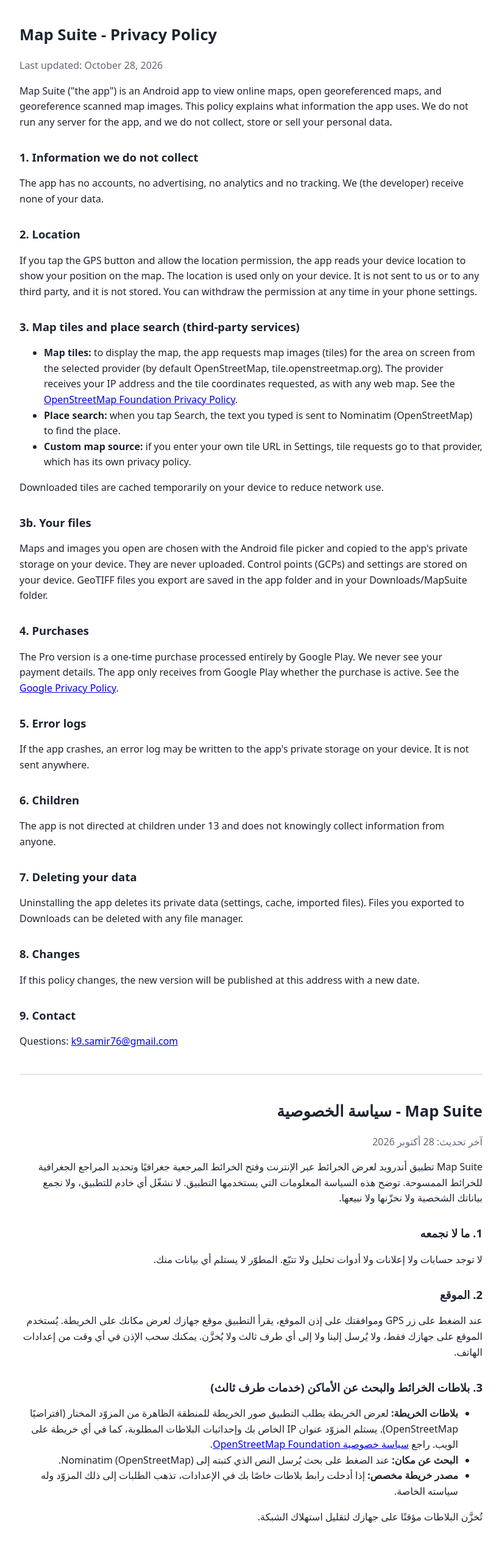
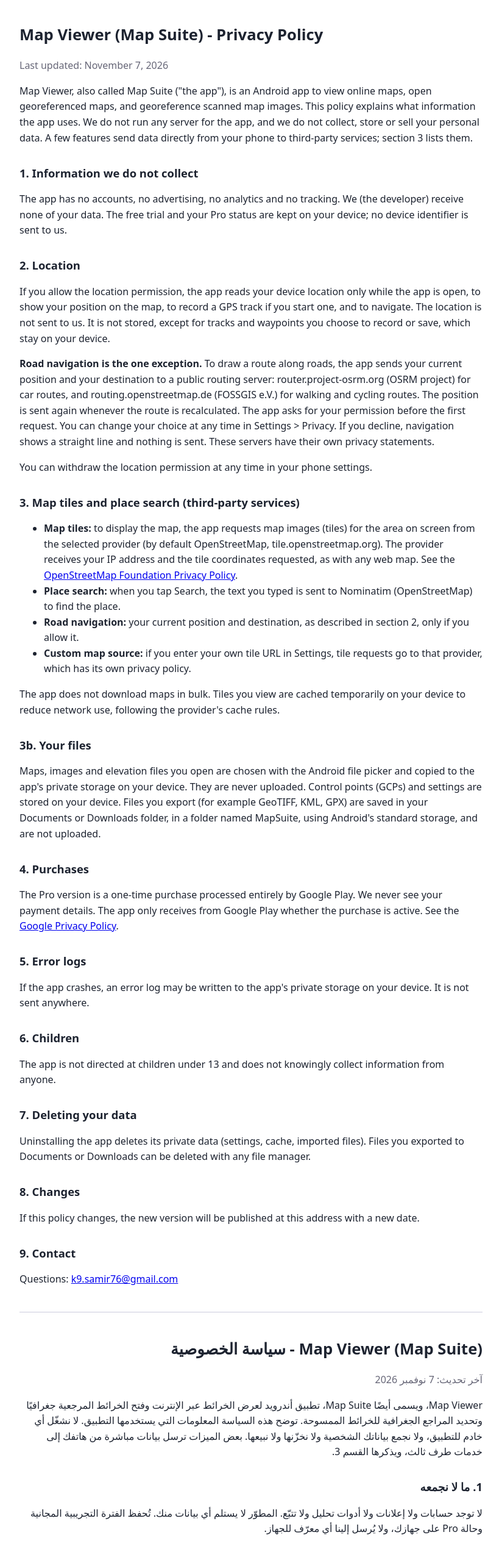
Before and after one commit to samirke2/Privacy-Policy, a plain HTML site: page index.html in a window 1280 px wide. Shown: the top 2535 px of the page at 61% size, without its empty margins (228-1052 px from the left). Drawn offline with Linux system fonts and the light colour scheme.

Commit message:
Add files via upload

```diff
--- a/index.html
+++ b/index.html
@@ -3,7 +3,7 @@
 <head>
 <meta charset="utf-8">
 <meta name="viewport" content="width=device-width, initial-scale=1">
-<title>Map Suite - Privacy Policy</title>
+<title>Map Viewer (Map Suite) - Privacy Policy</title>
 <style>
   body{font-family:system-ui,-apple-system,"Segoe UI",Roboto,Arial,sans-serif;line-height:1.6;max-width:760px;margin:0 auto;padding:20px;color:#1d2330;background:#fff}
   h1{font-size:1.6rem} h2{font-size:1.15rem;margin-top:1.6em}
@@ -15,27 +15,30 @@
 </head>
 <body>
 
-<h1>Map Suite - Privacy Policy</h1>
-<p class="muted">Last updated: October 28, 2026</p>
+<h1>Map Viewer (Map Suite) - Privacy Policy</h1>
+<p class="muted">Last updated: November 7, 2026</p>
 
-<p>Map Suite ("the app") is an Android app to view online maps, open georeferenced maps, and georeference scanned map images. This policy explains what information the app uses. We do not run any server for the app, and we do not collect, store or sell your personal data.</p>
+<p>Map Viewer, also called Map Suite ("the app"), is an Android app to view online maps, open georeferenced maps, and georeference scanned map images. This policy explains what information the app uses. We do not run any server for the app, and we do not collect, store or sell your personal data. A few features send data directly from your phone to third-party services; section 3 lists them.</p>
 
 <h2>1. Information we do not collect</h2>
-<p>The app has no accounts, no advertising, no analytics and no tracking. We (the developer) receive none of your data.</p>
+<p>The app has no accounts, no advertising, no analytics and no tracking. We (the developer) receive none of your data. The free trial and your Pro status are kept on your device; no device identifier is sent to us.</p>
 
 <h2>2. Location</h2>
-<p>If you tap the GPS button and allow the location permission, the app reads your device location to show your position on the map. The location is used only on your device. It is not sent to us or to any third party, and it is not stored. You can withdraw the permission at any time in your phone settings.</p>
+<p>If you allow the location permission, the app reads your device location only while the app is open, to show your position on the map, to record a GPS track if you start one, and to navigate. The location is not sent to us. It is not stored, except for tracks and waypoints you choose to record or save, which stay on your device.</p>
+<p><b>Road navigation is the one exception.</b> To draw a route along roads, the app sends your current position and your destination to a public routing server: router.project-osrm.org (OSRM project) for car routes, and routing.openstreetmap.de (FOSSGIS e.V.) for walking and cycling routes. The position is sent again whenever the route is recalculated. The app asks for your permission before the first request. You can change your choice at any time in Settings &gt; Privacy. If you decline, navigation shows a straight line and nothing is sent. These servers have their own privacy statements.</p>
+<p>You can withdraw the location permission at any time in your phone settings.</p>
 
 <h2>3. Map tiles and place search (third-party services)</h2>
 <ul>
   <li><b>Map tiles:</b> to display the map, the app requests map images (tiles) for the area on screen from the selected provider (by default OpenStreetMap, tile.openstreetmap.org). The provider receives your IP address and the tile coordinates requested, as with any web map. See the <a href="https://osmfoundation.org/wiki/Privacy_Policy">OpenStreetMap Foundation Privacy Policy</a>.</li>
   <li><b>Place search:</b> when you tap Search, the text you typed is sent to Nominatim (OpenStreetMap) to find the place.</li>
+  <li><b>Road navigation:</b> your current position and destination, as described in section 2, only if you allow it.</li>
   <li><b>Custom map source:</b> if you enter your own tile URL in Settings, tile requests go to that provider, which has its own privacy policy.</li>
 </ul>
-<p>Downloaded tiles are cached temporarily on your device to reduce network use.</p>
+<p>The app does not download maps in bulk. Tiles you view are cached temporarily on your device to reduce network use, following the provider's cache rules.</p>
 
 <h2>3b. Your files</h2>
-<p>Maps and images you open are chosen with the Android file picker and copied to the app's private storage on your device. They are never uploaded. Control points (GCPs) and settings are stored on your device. GeoTIFF files you export are saved in the app folder and in your Downloads/MapSuite folder.</p>
+<p>Maps, images and elevation files you open are chosen with the Android file picker and copied to the app's private storage on your device. They are never uploaded. Control points (GCPs) and settings are stored on your device. Files you export (for example GeoTIFF, KML, GPX) are saved in your Documents or Downloads folder, in a folder named MapSuite, using Android's standard storage, and are not uploaded.</p>
 
 <h2>4. Purchases</h2>
 <p>The Pro version is a one-time purchase processed entirely by Google Play. We never see your payment details. The app only receives from Google Play whether the purchase is active. See the <a href="https://policies.google.com/privacy">Google Privacy Policy</a>.</p>
@@ -47,7 +50,7 @@
 <p>The app is not directed at children under 13 and does not knowingly collect information from anyone.</p>
 
 <h2>7. Deleting your data</h2>
-<p>Uninstalling the app deletes its private data (settings, cache, imported files). Files you exported to Downloads can be deleted with any file manager.</p>
+<p>Uninstalling the app deletes its private data (settings, cache, imported files). Files you exported to Documents or Downloads can be deleted with any file manager.</p>
 
 <h2>8. Changes</h2>
 <p>If this policy changes, the new version will be published at this address with a new date.</p>
@@ -58,27 +61,30 @@
 <hr>
 
 <div class="rtl" lang="ar" dir="rtl">
-<h1>Map Suite - سياسة الخصوصية</h1>
-<p class="muted">آخر تحديث: 28 أكتوبر 2026</p>
+<h1>Map Viewer (Map Suite) - سياسة الخصوصية</h1>
+<p class="muted">آخر تحديث: 7 نوفمبر 2026</p>
 
-<p>Map Suite تطبيق أندرويد لعرض الخرائط عبر الإنترنت وفتح الخرائط المرجعية جغرافيًا وتحديد المراجع الجغرافية للخرائط الممسوحة. توضح هذه السياسة المعلومات التي يستخدمها التطبيق. لا نشغّل أي خادم للتطبيق، ولا نجمع بياناتك الشخصية ولا نخزّنها ولا نبيعها.</p>
+<p>Map Viewer، ويسمى أيضًا Map Suite، تطبيق أندرويد لعرض الخرائط عبر الإنترنت وفتح الخرائط المرجعية جغرافيًا وتحديد المراجع الجغرافية للخرائط الممسوحة. توضح هذه السياسة المعلومات التي يستخدمها التطبيق. لا نشغّل أي خادم للتطبيق، ولا نجمع بياناتك الشخصية ولا نخزّنها ولا نبيعها. بعض الميزات ترسل بيانات مباشرة من هاتفك إلى خدمات طرف ثالث، ويذكرها القسم 3.</p>
 
 <h2>1. ما لا نجمعه</h2>
-<p>لا توجد حسابات ولا إعلانات ولا أدوات تحليل ولا تتبّع. المطوّر لا يستلم أي بيانات منك.</p>
+<p>لا توجد حسابات ولا إعلانات ولا أدوات تحليل ولا تتبّع. المطوّر لا يستلم أي بيانات منك. تُحفظ الفترة التجريبية المجانية وحالة Pro على جهازك، ولا يُرسل إلينا أي معرّف للجهاز.</p>
 
 <h2>2. الموقع</h2>
-<p>عند الضغط على زر GPS وموافقتك على إذن الموقع، يقرأ التطبيق موقع جهازك لعرض مكانك على الخريطة. يُستخدم الموقع على جهازك فقط، ولا يُرسل إلينا ولا إلى أي طرف ثالث ولا يُخزَّن. يمكنك سحب الإذن في أي وقت من إعدادات الهاتف.</p>
+<p>عند موافقتك على إذن الموقع، يقرأ التطبيق موقع جهازك أثناء فتح التطبيق فقط، لعرض مكانك على الخريطة ولتسجيل مسار GPS إن بدأته وللتنقل. لا يُرسل الموقع إلينا، ولا يُخزَّن إلا المسارات ونقاط الاهتمام التي تختار تسجيلها أو حفظها، وتبقى على جهازك.</p>
+<p><b>التنقل على الطرق هو الاستثناء الوحيد.</b> لرسم مسار على الطرق يرسل التطبيق موقعك الحالي ووجهتك إلى خادم توجيه عام: router.project-osrm.org (مشروع OSRM) لمسارات السيارة، وrouting.openstreetmap.de (FOSSGIS e.V.) لمسارات المشي والدراجة. يُرسل الموقع مرة أخرى كلما أُعيد حساب المسار. يطلب التطبيق موافقتك قبل أول طلب، ويمكنك تغيير اختيارك في أي وقت من الإعدادات &gt; الخصوصية. إن رفضت يعرض التنقل خطًا مستقيمًا ولا يُرسل شيء. لهذه الخوادم بيانات خصوصية خاصة بها.</p>
+<p>يمكنك سحب إذن الموقع في أي وقت من إعدادات الهاتف.</p>
 
 <h2>3. بلاطات الخرائط والبحث عن الأماكن (خدمات طرف ثالث)</h2>
 <ul>
   <li><b>بلاطات الخريطة:</b> لعرض الخريطة يطلب التطبيق صور الخريطة للمنطقة الظاهرة من المزوّد المختار (افتراضيًا OpenStreetMap). يستلم المزوّد عنوان IP الخاص بك وإحداثيات البلاطات المطلوبة، كما في أي خريطة على الويب. راجع <a href="https://osmfoundation.org/wiki/Privacy_Policy">سياسة خصوصية OpenStreetMap Foundation</a>.</li>
   <li><b>البحث عن مكان:</b> عند الضغط على بحث يُرسل النص الذي كتبته إلى Nominatim (OpenStreetMap).</li>
+  <li><b>التنقل على الطرق:</b> موقعك الحالي ووجهتك كما في القسم 2، وفقط إن سمحت بذلك.</li>
   <li><b>مصدر خريطة مخصص:</b> إذا أدخلت رابط بلاطات خاصًا بك في الإعدادات، تذهب الطلبات إلى ذلك المزوّد وله سياسته الخاصة.</li>
 </ul>
-<p>تُخزَّن البلاطات مؤقتًا على جهازك لتقليل استهلاك الشبكة.</p>
+<p>لا يحمّل التطبيق الخرائط بالجملة. تُخزَّن البلاطات التي تعرضها مؤقتًا على جهازك لتقليل استهلاك الشبكة، وفق قواعد التخزين المؤقت لدى المزوّد.</p>
 
 <h2>3 مكرر. ملفاتك</h2>
-<p>الخرائط والصور التي تفتحها تُختار عبر منتقي ملفات أندرويد وتُنسخ إلى مساحة التطبيق الخاصة على جهازك، ولا يتم رفعها أبدًا. نقاط التحكم والإعدادات تُحفظ على جهازك. ملفات GeoTIFF التي تصدّرها تُحفظ في مجلد التطبيق وفي مجلد Downloads/MapSuite.</p>
+<p>الخرائط والصور وملفات الارتفاع التي تفتحها تُختار عبر منتقي ملفات أندرويد وتُنسخ إلى مساحة التطبيق الخاصة على جهازك، ولا يتم رفعها أبدًا. نقاط التحكم والإعدادات تُحفظ على جهازك. الملفات التي تصدّرها (مثل GeoTIFF وKML وGPX) تُحفظ في مجلد Documents أو Downloads داخل مجلد باسم MapSuite، عبر التخزين القياسي في أندرويد، ولا تُرفع.</p>
 
 <h2>4. الشراء</h2>
 <p>نسخة Pro عملية شراء لمرة واحدة تُعالج بالكامل عبر Google Play. لا نرى بيانات الدفع. يتلقى التطبيق من Google Play فقط ما إذا كان الشراء فعّالًا. راجع <a href="https://policies.google.com/privacy">سياسة خصوصية Google</a>.</p>
@@ -90,7 +96,7 @@
 <p>التطبيق غير موجّه للأطفال دون 13 سنة ولا يجمع معلومات من أحد عن قصد.</p>
 
 <h2>7. حذف بياناتك</h2>
-<p>إلغاء تثبيت التطبيق يحذف بياناته الخاصة (الإعدادات والذاكرة المؤقتة والملفات المستوردة). الملفات التي صدّرتها إلى Downloads يمكن حذفها بأي مدير ملفات.</p>
+<p>إلغاء تثبيت التطبيق يحذف بياناته الخاصة (الإعدادات والذاكرة المؤقتة والملفات المستوردة). الملفات التي صدّرتها إلى Documents أو Downloads يمكن حذفها بأي مدير ملفات.</p>
 
 <h2>8. التغييرات</h2>
 <p>عند تغيير هذه السياسة تُنشر النسخة الجديدة في هذا العنوان بتاريخ جديد.</p>
```
